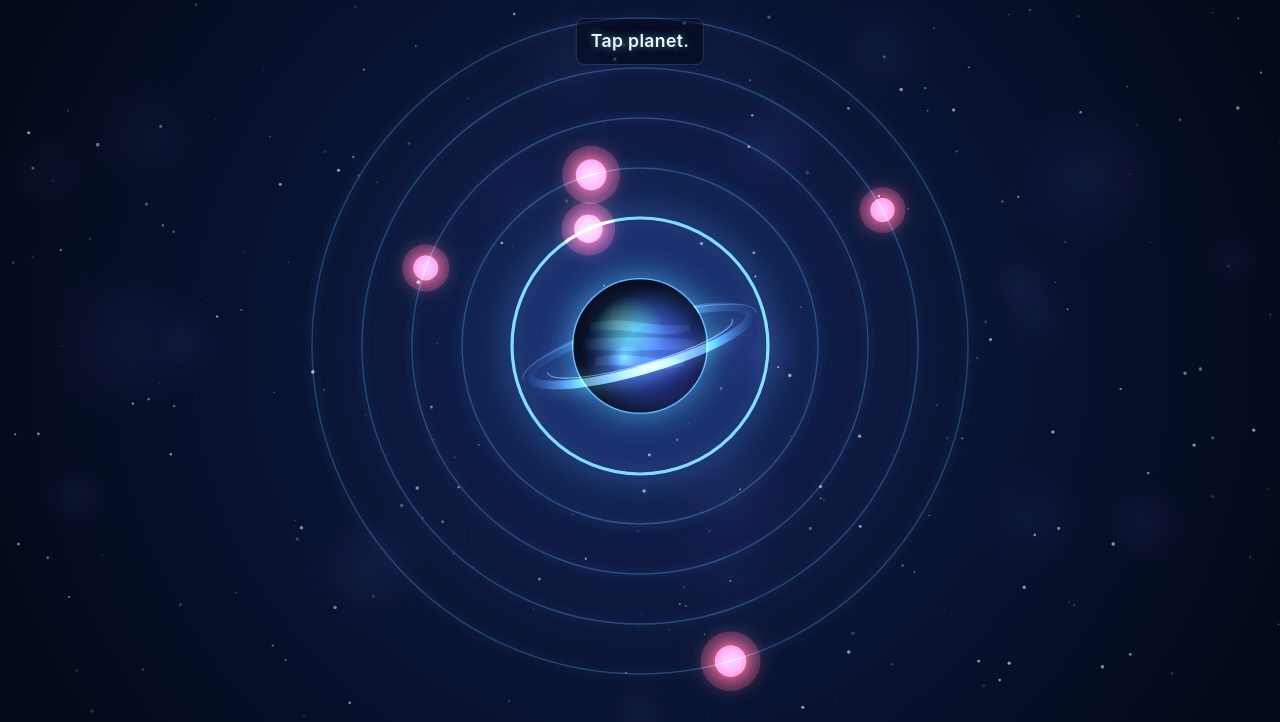
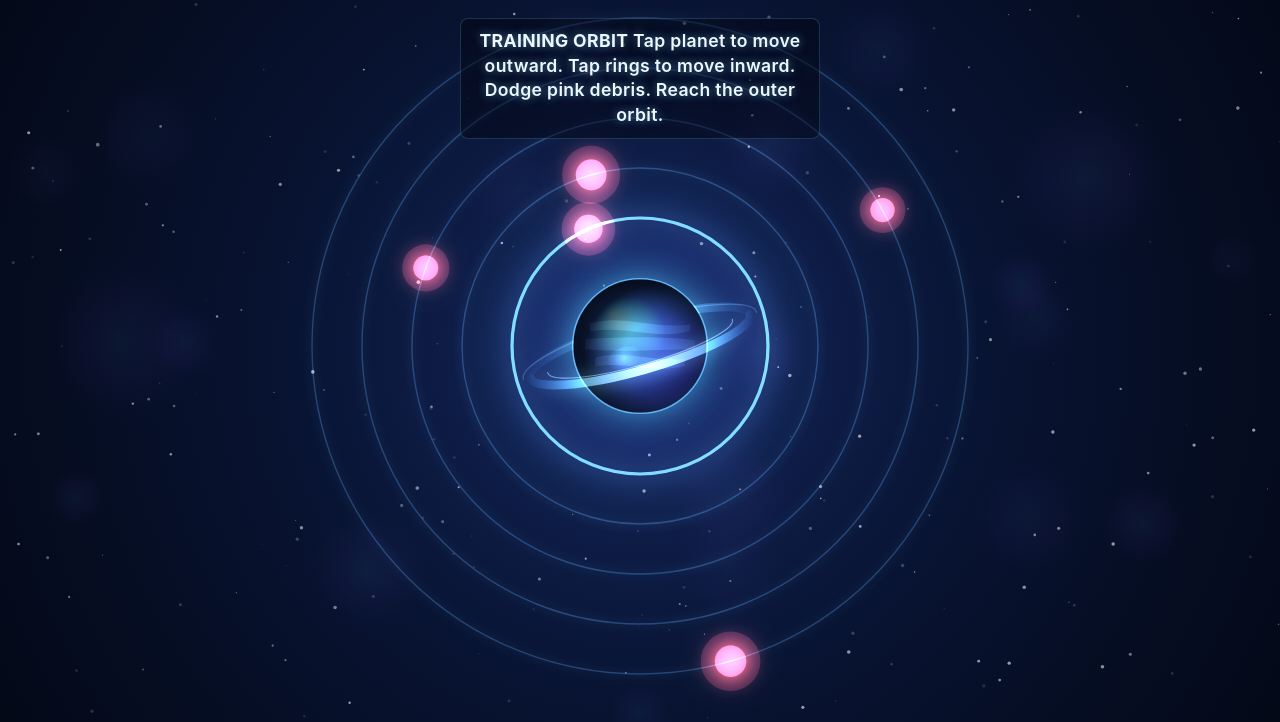
Before and after one commit to richcande1-rca/orbit, a plain HTML site: page index.html in a window 1280 px wide. Shown: the part 78-800 px from the top of the page. Drawn offline with Linux system fonts and the light colour scheme; animation ran at ten frames a second.

Commit message:
Add training screen copy

```diff
--- a/index.html
+++ b/index.html
@@ -26,7 +26,13 @@
     </div>
   </header>
 
-  <div class="instruction" id="instruction">Tap planet.</div>
+  <div class="instruction" id="instruction">
+    <strong>TRAINING ORBIT</strong>
+    <span>Tap planet to move outward.</span>
+    <span>Tap rings to move inward.</span>
+    <span>Dodge pink debris.</span>
+    <span>Reach the outer orbit.</span>
+  </div>
 
   <div id="message" class="message"></div>
 
```
